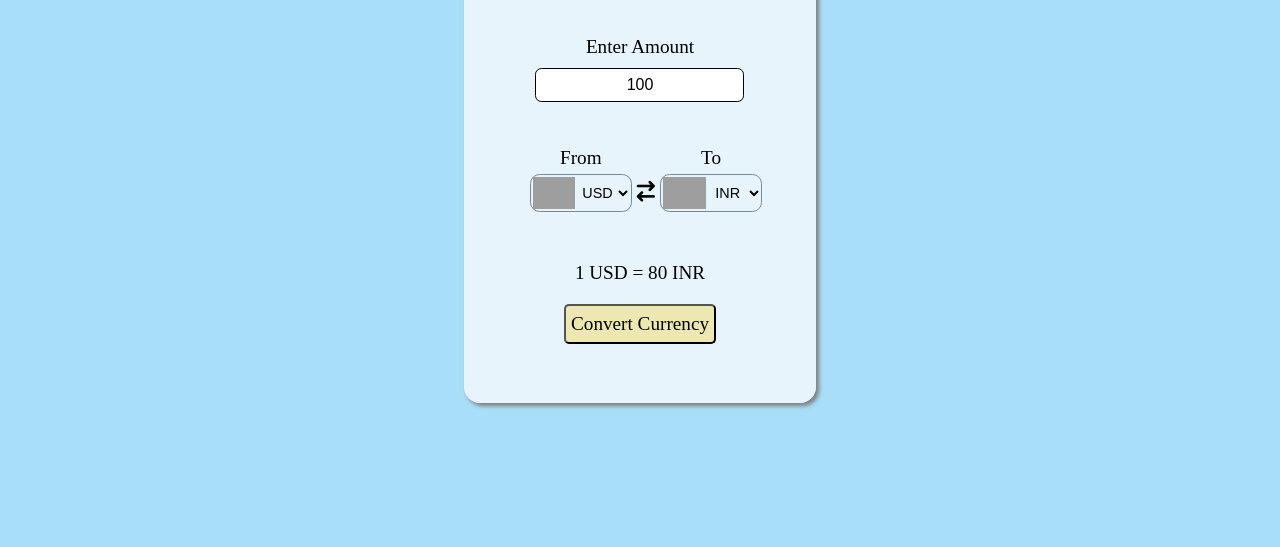
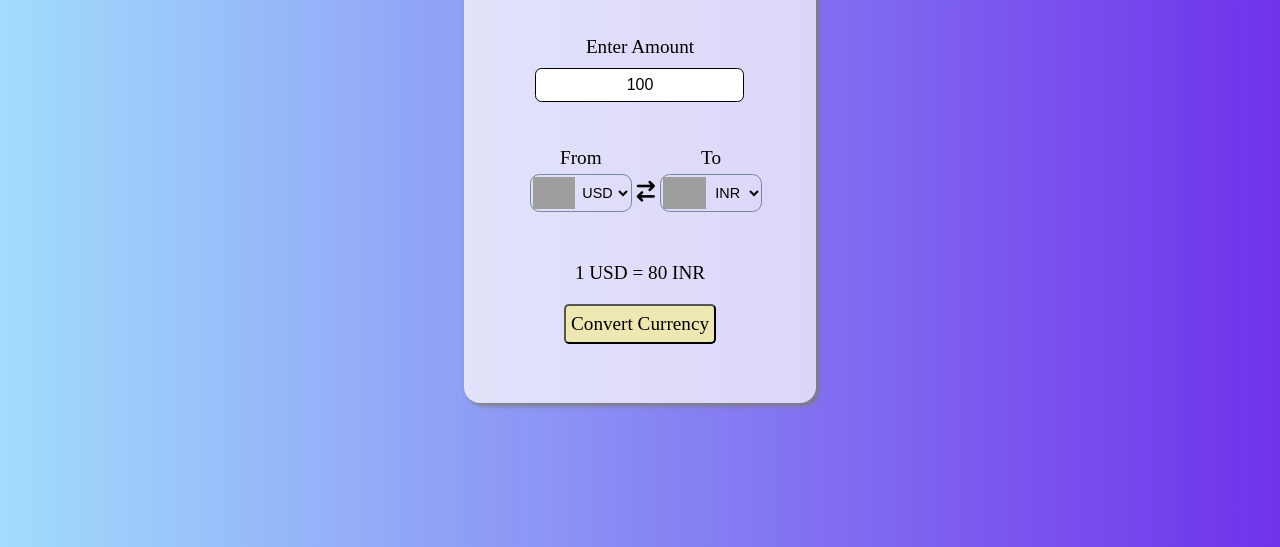
Before and after one commit to omshah360/JS-Projects, a plain HTML site: page Currency-Converter/index.html in a window 1280 px wide. Shown: the part 253-800 px from the top of the page. Drawn offline with Linux system fonts and the light colour scheme; grey boxes are pictures that could not be loaded.

Commit message:
minor changes

```diff
--- a/Currency-Converter/style.css
+++ b/Currency-Converter/style.css
@@ -9,7 +9,7 @@ body{
     display: flex;
     justify-content: center;
     align-items: center;
-    background-color: #A9DEF9;
+    background: linear-gradient(to right, #a1ddfc, #6f32ea);
 }
 
 h2{
```
